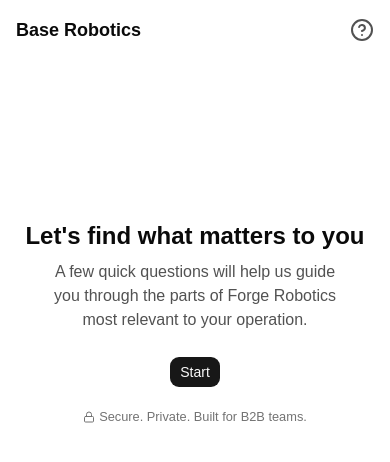
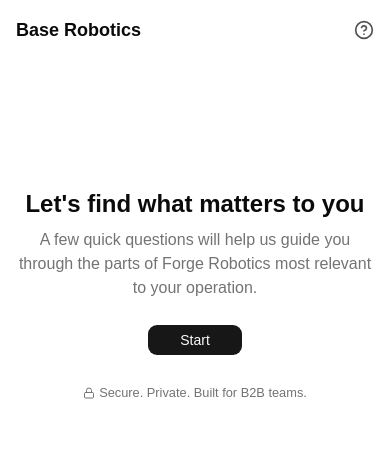
Before and after one commit to internetdrew/buyer-journey, a React (Vite) app: page / in a window 390 px wide. Shown: the top 462 px of the page. Built offline with nearby package versions, Linux system fonts and the light colour scheme.

Commit message:
update welcome and sizing

```diff
--- a/package.json
+++ b/package.json
@@ -4,7 +4,7 @@
   "version": "0.0.0",
   "type": "module",
   "scripts": {
-    "dev": "vite",
+    "dev": "vite --host",
     "build": "tsc -b && vite build",
     "lint": "eslint .",
     "preview": "vite preview"
--- a/src/components/AppNav.tsx
+++ b/src/components/AppNav.tsx
@@ -2,11 +2,11 @@
 
 function AppNav() {
   return (
-    <nav className="flex items-center justify-between py-4">
-      <span className="text-lg font-semibold">Base Robotics</span>
+    <nav className='flex items-center justify-between py-4'>
+      <span className='text-lg font-semibold'>Base Robotics</span>
       <CircleQuestionMark
-        aria-label="Help"
-        className="size-6 text-neutral-600"
+        aria-label='Help'
+        className='size-5 text-neutral-600'
         strokeWidth={2}
       />
     </nav>
--- a/src/components/Welcome.tsx
+++ b/src/components/Welcome.tsx
@@ -2,16 +2,16 @@
 
 function Welcome() {
   return (
-    <div className='mx-auto mt-40 max-w-2xl text-center'>
+    <div className='mx-auto mt-32 max-w-2xl text-center sm:mt-40'>
       <h1 className='text-2xl font-semibold'>
         Let&apos;s find what matters to you
       </h1>
-      <p className='mx-auto mt-2 max-w-5/6 text-neutral-600'>
+      <p className='mx-auto mt-2 max-w-md text-neutral-500'>
         A few quick questions will help us guide you through the parts of Forge
         Robotics most relevant to your operation.
       </p>
-      <Button className='mt-6'>Start</Button>
-      <div className='text-center space-x-1 mt-4 text-neutral-500'>
+      <Button className='my-6 min-w-24'>Start</Button>
+      <div className='text-center space-x-1 text-neutral-500'>
         <svg
           xmlns='http://www.w3.org/2000/svg'
           width='24'
```
